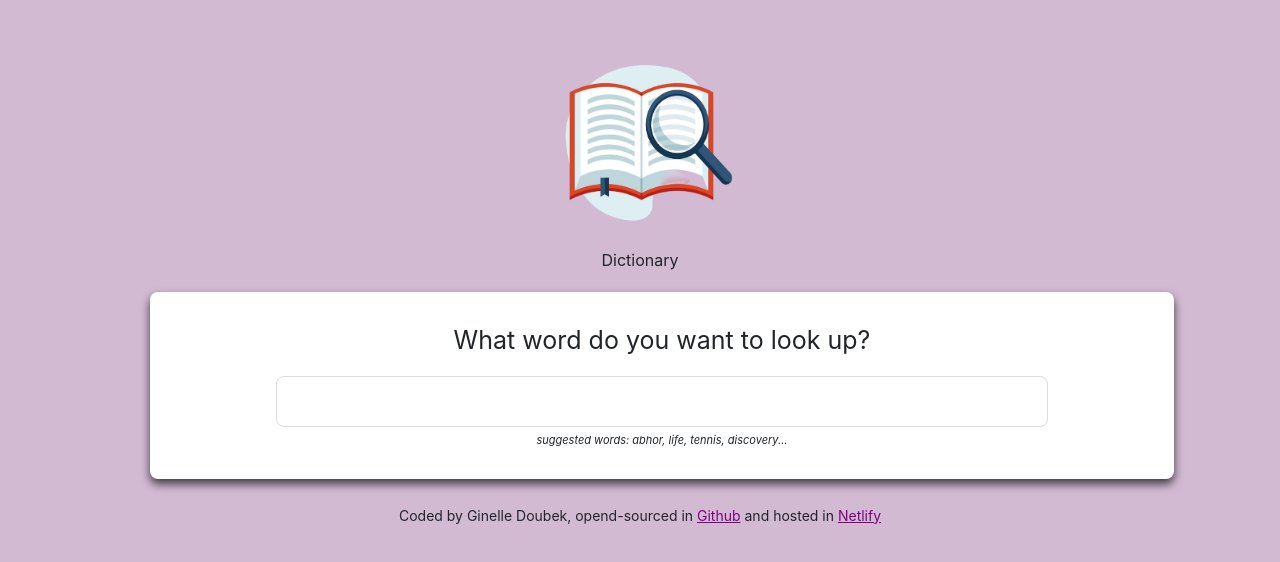
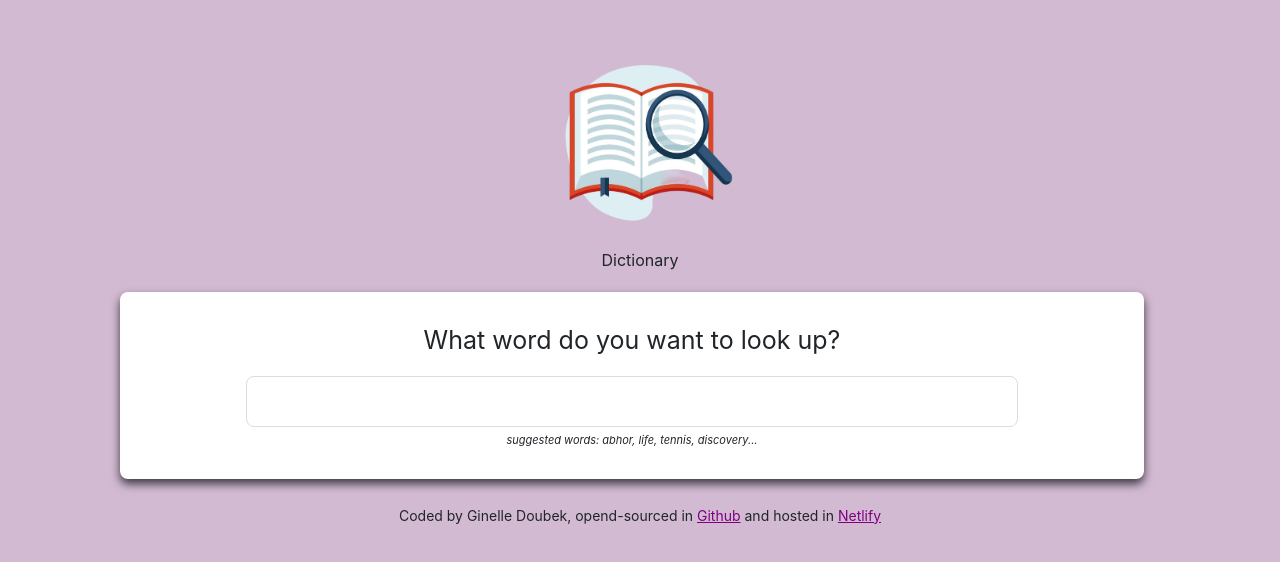
Before and after one commit to ginedou0315/dictionary-project, a React (Create React App) app: page / in a window 1280 px wide. Shown: the top 562 px of the page. Built offline with nearby package versions, Linux system fonts and the light colour scheme.

Commit message:
Update Dictionary.css

```diff
--- a/src/Dictionary.css
+++ b/src/Dictionary.css
@@ -2,7 +2,7 @@
   font-size: 25px;
   text-align: center;
   width: 80%;
-  margin-left: 150px;
+  margin-left: 120px;
 }
 .Dictionary section {
   background: white;
```
